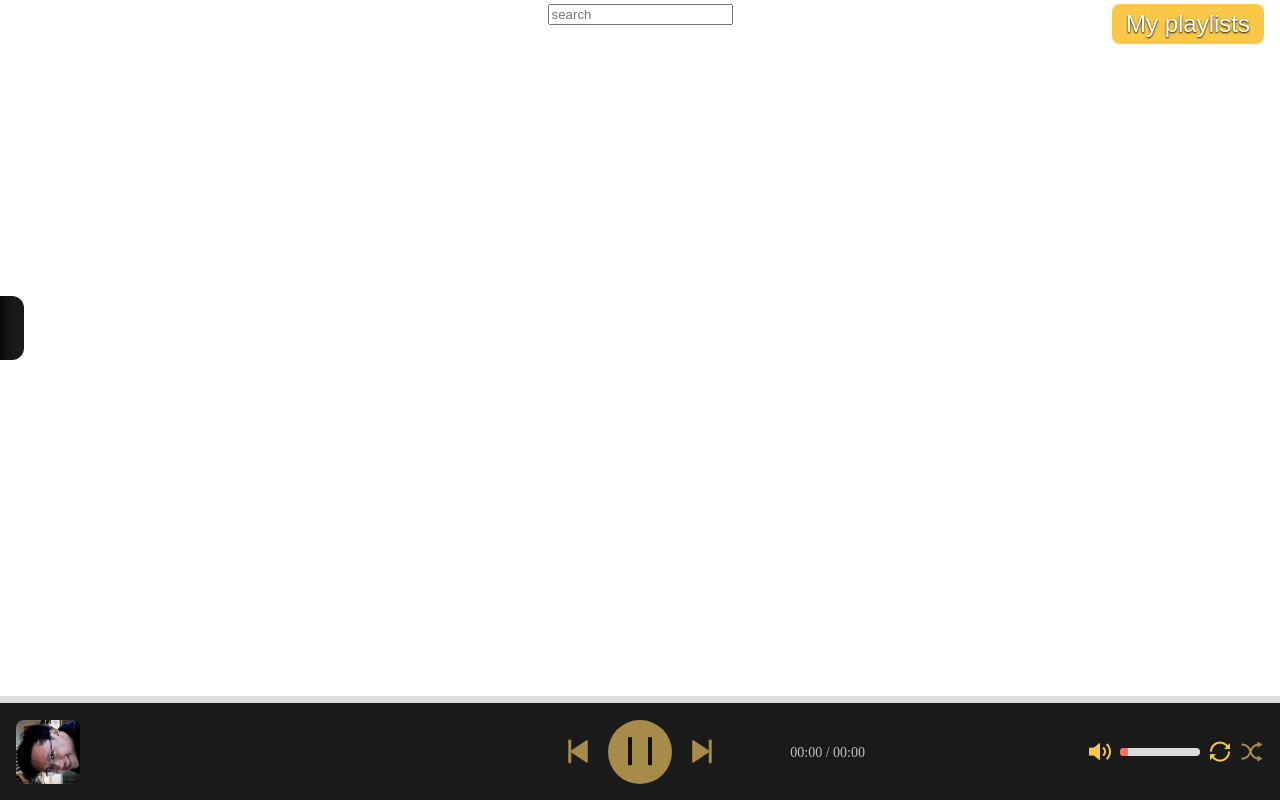
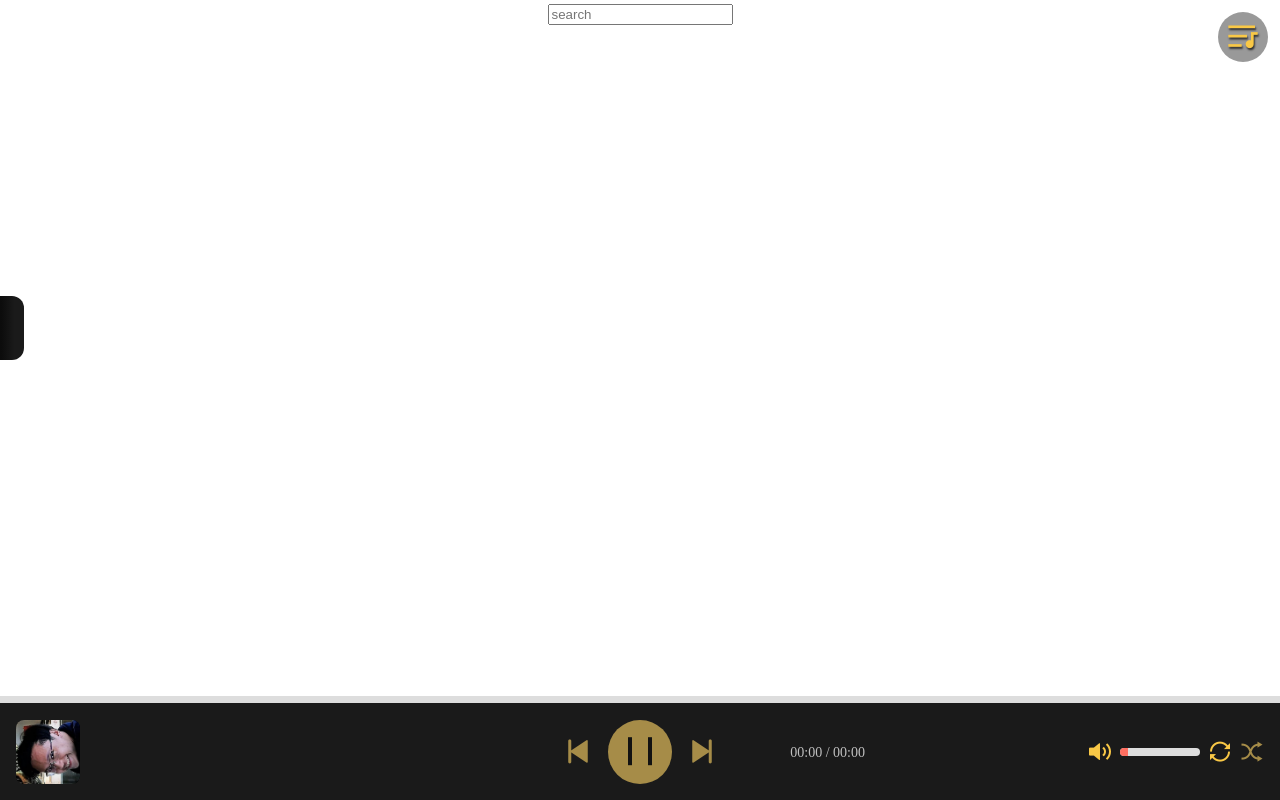
Before and after one commit to Miran-Mirantee/music-player, a website built with Vite: page index.html in a window 1280 px wide. Built offline with nearby package versions, Linux system fonts and the light colour scheme; files whose address does not match are found by name.

Commit message:
style my-playlist btn

```diff
--- a/src/main.ts
+++ b/src/main.ts
@@ -42,6 +42,7 @@ import myPlaylistCard from "./components/myPlaylistCard";
  *  - Thumbnail doesn't always load (too many requests)
  *  - Fix slow when add multiple songs too fast
  *  - Optimize updateQueueDom method in audioController
+ *  - Need to do something about long video (either hide a long video or implement streaming)
  */
 
 const state = {
@@ -479,7 +480,9 @@ listDom.classList.add("list");
 
 const myPlaylistBtn = document.createElement("button");
 myPlaylistBtn.classList.add("my-playlist-btn");
-myPlaylistBtn.textContent = "My playlists";
+const myPlaylistBtnIcon = document.createElement("i");
+myPlaylistBtnIcon.classList.add("ri-play-list-fill");
+myPlaylistBtn.append(myPlaylistBtnIcon);
 myPlaylistBtn.addEventListener("click", handleOpenMyPlaylistColumn);
 
 const myPlaylistDom = document.createElement("div");
--- a/src/style.css
+++ b/src/style.css
@@ -371,14 +371,20 @@ body {
   cursor: pointer;
 }
 
+.my-playlist-btn:hover,
 .player-special-btn:hover,
 .player-common-btn:hover {
   filter: brightness(1.2); /* Increases brightness by 20% */
 }
 
+.my-playlist-btn:hover {
+  background-color: var(--column-selected-btn-color);
+}
+
+.my-playlist-btn:active,
 .player-common-btn:active,
 .player-special-btn:active {
-  transform: scale(0.9); /* Scales the button to 95% of its original size */
+  transform: scale(0.9); /* Scales the button to 90% of its original size */
   filter: brightness(2); /* Increases brightness by 100% */
   transition: transform 0.1s ease-in-out; /* Smooth transition for the scaling effect */
 }
@@ -617,19 +623,22 @@ body {
 }
 
 .my-playlist-btn {
+  height: 50px;
+  width: 50px;
   position: absolute;
-  top: 4px;
-  right: 16px;
-  font-size: 1.5rem;
-  background-color: var(--button-color);
-  padding: 6px 14px;
-  border-radius: 8px;
-  color: var(--text-color);
-  text-shadow: black 0 1px 2px;
+  top: 12px;
+  right: 12px;
+  font-size: 32px;
+  background-color: var(--column-btn-color);
+  border-radius: 99px;
+  color: var(--button-color);
+  text-shadow: rgb(46, 46, 46) 1px 2px 2px;
+  transition: transform 0.1s ease-in-out;
 }
 
 .my-playlist-btn.hidden {
-  display: none;
+  transition: transform 0.1s ease-in-out;
+  transform: scale(0);
 }
 
 .my-playlist-card {
@@ -639,6 +648,7 @@ body {
   flex-direction: column;
   gap: 8px;
   align-items: center;
+  user-select: none;
 }
 
 .my-playlist-card:hover {
```
